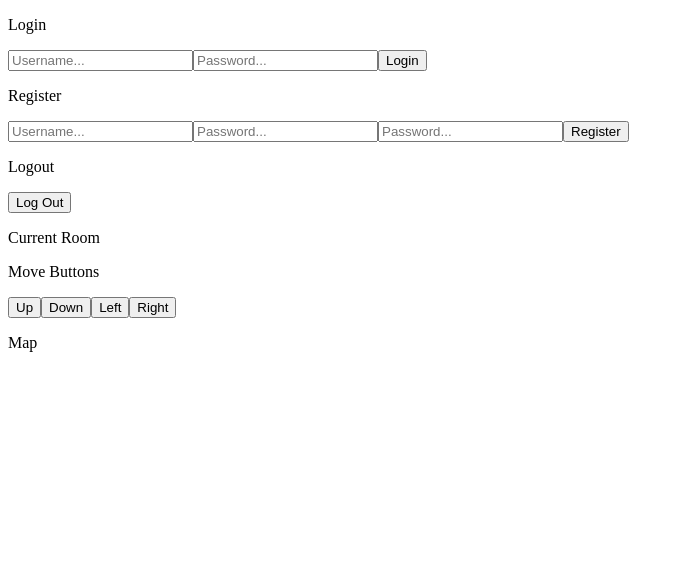
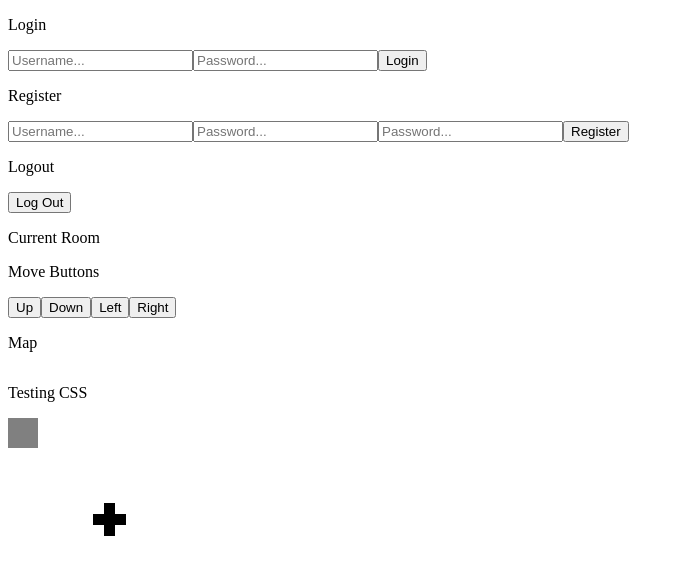
Before and after one commit to multi-user-dungeon/Front-End, a React (Create React App) app: page / in a window 1280 px wide. Shown: the top 574 px of the page, without its empty margins (0-684 px from the left). Built offline with nearby package versions, Linux system fonts and the light colour scheme.

Commit message:
Added some CSS shapes to play around with

```diff
--- a/src/components/App.js
+++ b/src/components/App.js
@@ -56,6 +56,39 @@ function App() {
       <MoveButtons setCurrentRoom={setCurrentRoom} />
       <p>Map</p>
       <Map roomsArray={roomsArray} roomsObject={roomsObject} />
+      <p>Testing CSS</p>
+      <div
+        style={{
+          height: "30px",
+          width: "30px",
+          background: "grey",
+          display: "flex"
+        }}
+      >
+        {/* How to make a dot in the middle <div
+          style={{ margin: 'auto', justifyContent: "center", border: "1px solid black" }}
+        ></div> */}
+        {/* Makes a middle line */}
+        {/* <div
+          style={{ margin: '0 auto', justifyContent: "center", border: "1px solid black" }}
+        ></div> */}
+
+        <div style={{ flexDirection: "column" }}>
+          <div
+            style={{
+              position: "relative",
+              left: "100px",
+              top: "100px",
+              border: "1px dotted white",
+              width: "3px",
+              height: "3px",
+              backgroundColor: "black",
+              boxSizing: "border-box",
+              transform: "scale(11)"
+            }}
+          ></div>
+        </div>
+      </div>
     </div>
   );
 }
```
